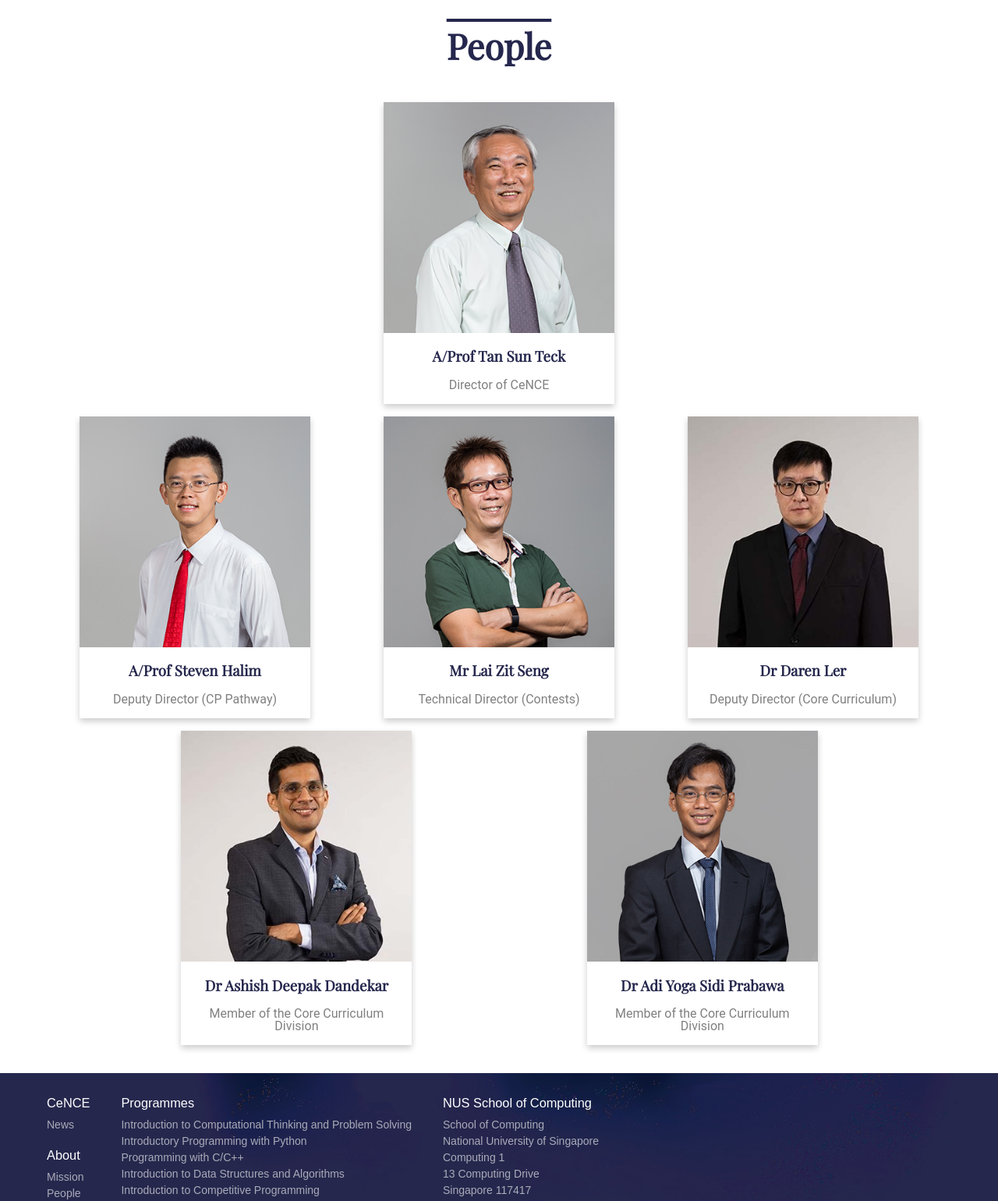
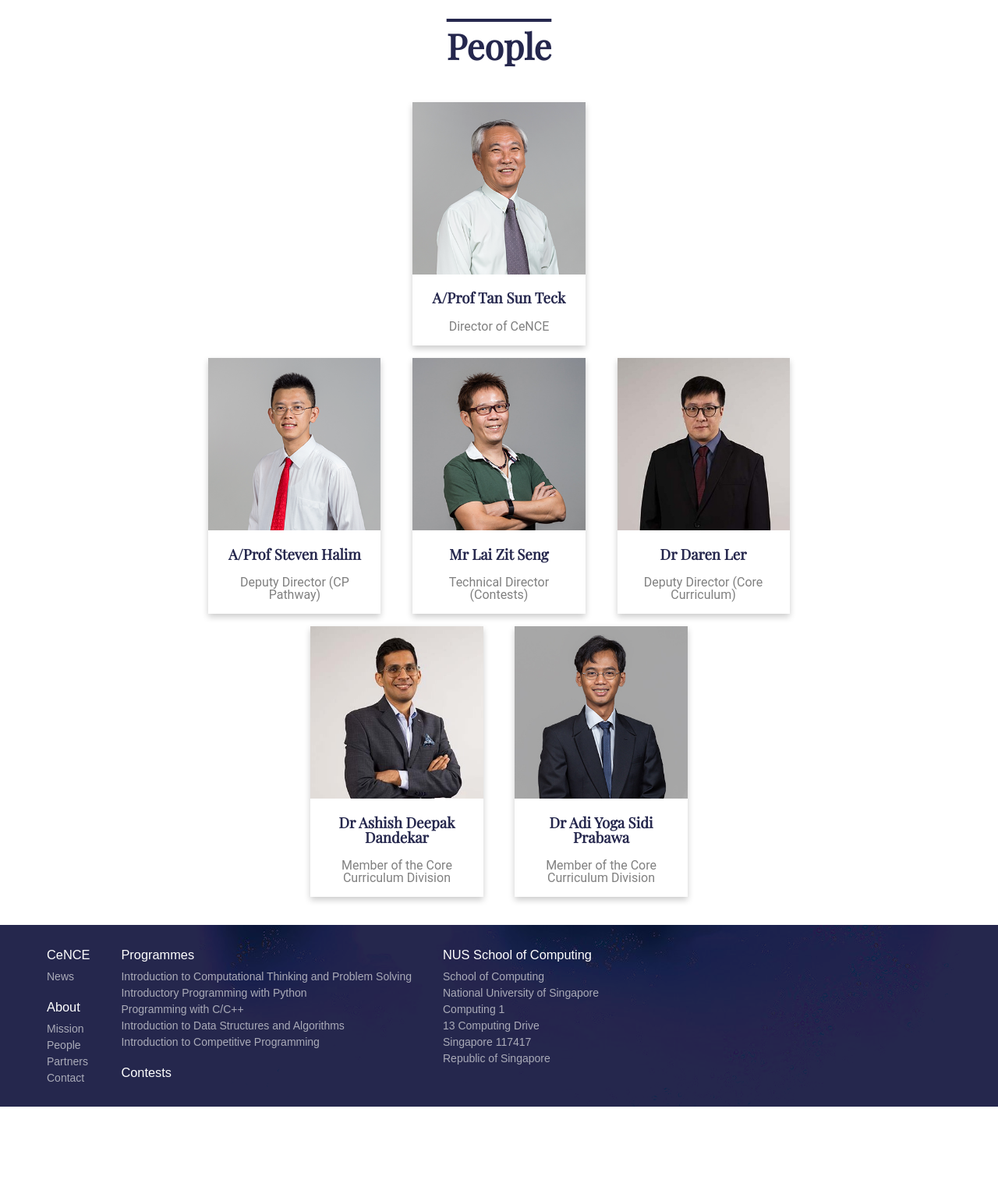
Before and after one commit to kxrt/cence, a plain HTML site: page people.html in a window 1280 px wide. Shown: the part 760-2300 px from the top of the page at 78% size. After the commit the page ends 2179 px from the top, so only its background shows below. Drawn offline with nearby package versions, Linux system fonts and the light colour scheme; a web font is replaced by a local one.

Commit message:
feat(index,people): downsize images

```diff
--- a/people.html
+++ b/people.html
@@ -116,29 +116,36 @@
         display: none;
       }
 
+      .rowcontainer {
+        display: flex;
+        flex-direction: row;
+        justify-content: center;
+        gap: 2%;
+      }
+
       .column {
         float: left;
-        width: 25%;
+        width: 19%;
         margin-bottom: 16px;
-        margin-left: 6.25%;
+        /* margin-left: 6.25%; */
         padding: 0 8px;
         line-height: 1;
       }
 
       .column1 {
         float: left;
-        width: 25%;
+        width: 19%;
         margin-bottom: 16px;
-        margin-left: 37.5%;
+        /* margin-left: 37.5%; */
         padding: 0 8px;
         line-height: 1;
       }
 
       .column3 {
         float: left;
-        width: 25%;
+        width: 19%;
         margin-bottom: 16px;
-        margin-left: 16.7%;
+        /* margin-left: 16.7%; */
         padding: 0 8px;
         line-height: 1;
       }
@@ -413,6 +420,7 @@
           </h1>
         </div>
         <div class="row">
+          <div class="rowcontainer">
             <div class="column1">
               <div class="card">
                 <img src="tanst.jpg" style="width: 100%" />
@@ -431,8 +439,10 @@
               </div>
             </div>
           </div>
+        </div>
 
         <div class="row">
+          <div class="rowcontainer">
             <div class="column">
               <div class="card">
                 <img src="stevenha.jpg" style="width: 100%" />
@@ -485,8 +495,10 @@
               </div>
             </div>
           </div>
+        </div>
 
         <div class="row">
+          <div class="rowcontainer">
             <div class="column3">
               <div class="card">
                 <img src="ashishd.jpg" style="width: 100%" />
@@ -516,6 +528,7 @@
                     Dr Adi Yoga Sidi Prabawa
                   </h3>
                   <p class="title">Member of the Core Curriculum Division</p>
+                </div>
               </div>
             </div>
           </div>
```
Also changed, not shown: index.html (+3 -3 lines), cencelaunch.jpeg (added), ioi2022.jpeg (added), noi23.jpeg (added), 7 other files. Lines whose indentation alone changed are shown as unchanged.
